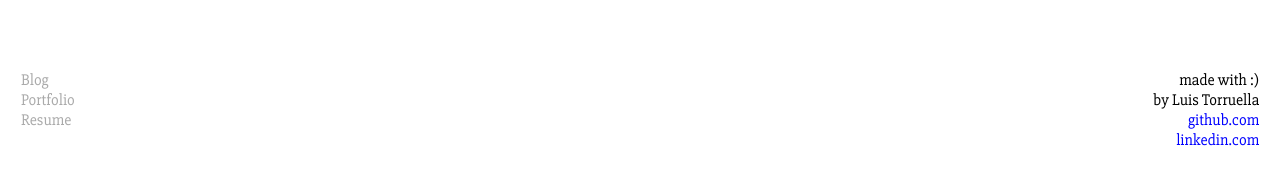
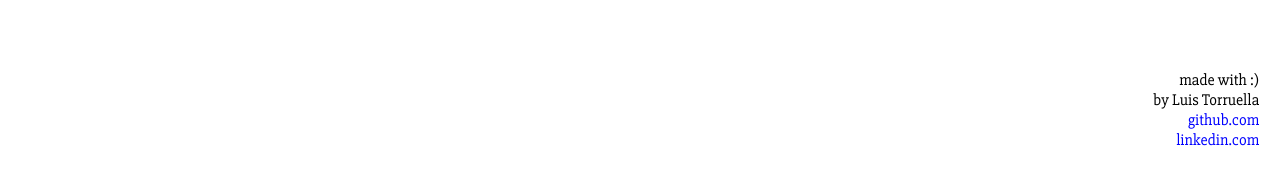
Before and after one commit to letorruella/portfolio, a Gatsby site: page / in a window 1280 px wide. Shown: the part 5010-5190 px from the top of the page. Built offline with nearby package versions, Linux system fonts and the light colour scheme; Gatsby itself is replaced by a stand-in of ours.

Commit message:
Updated Gatsby

```diff
--- a/package.json
+++ b/package.json
@@ -5,7 +5,7 @@
   "version": "0.1.0",
   "author": "Kyle Mathews <mathews.kyle@gmail.com>",
   "dependencies": {
-    "gatsby": "^2.3.23",
+    "gatsby": "^2.15.14",
     "gatsby-cli": "^2.5.12",
     "gatsby-image": "^2.2.6",
     "gatsby-plugin-manifest": "^2.0.20",
--- a/src/components/footer.js
+++ b/src/components/footer.js
@@ -11,13 +11,13 @@ const Footer = ({ siteTitle }) => (
   >
     <div
     className="footer-left">
-      <ul className="pages">
+     {/* <ul className="pages">
         <li>Blog</li>
         <li>Portfolio</li>
         <li>Resume</li>
 
       </ul>
-
+      */}
     </div>
 
     <div
```
Also changed, not shown: 1 other file.
